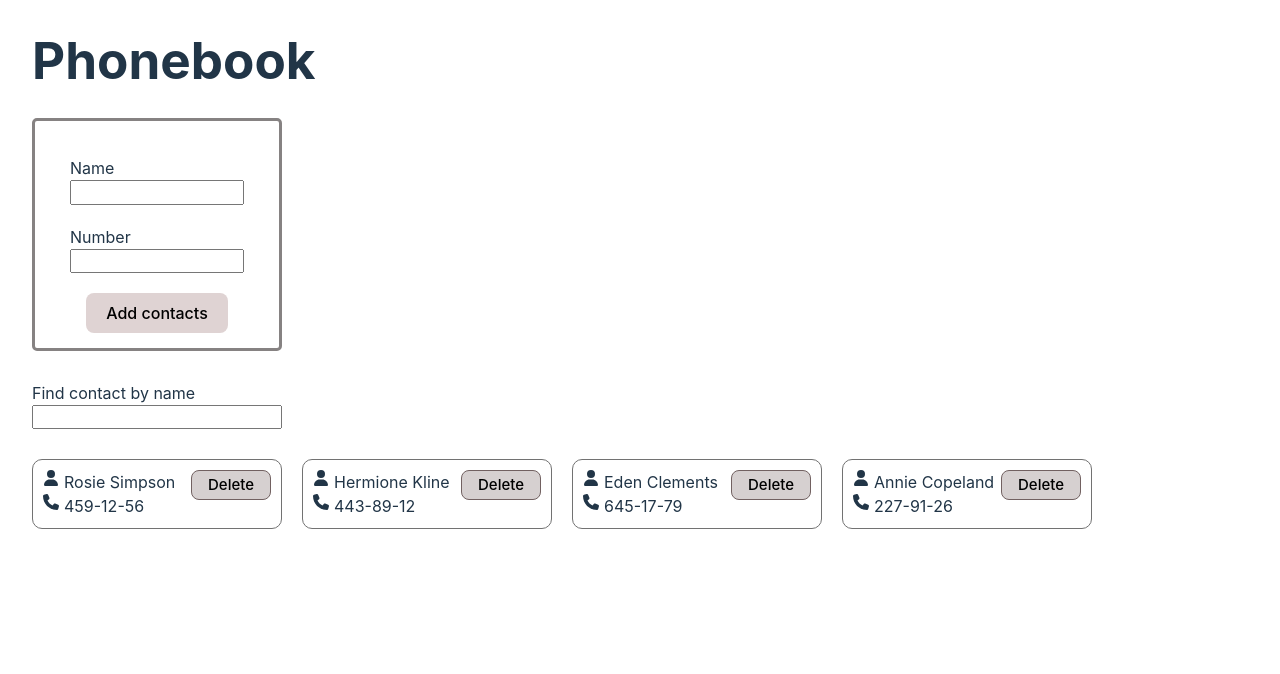
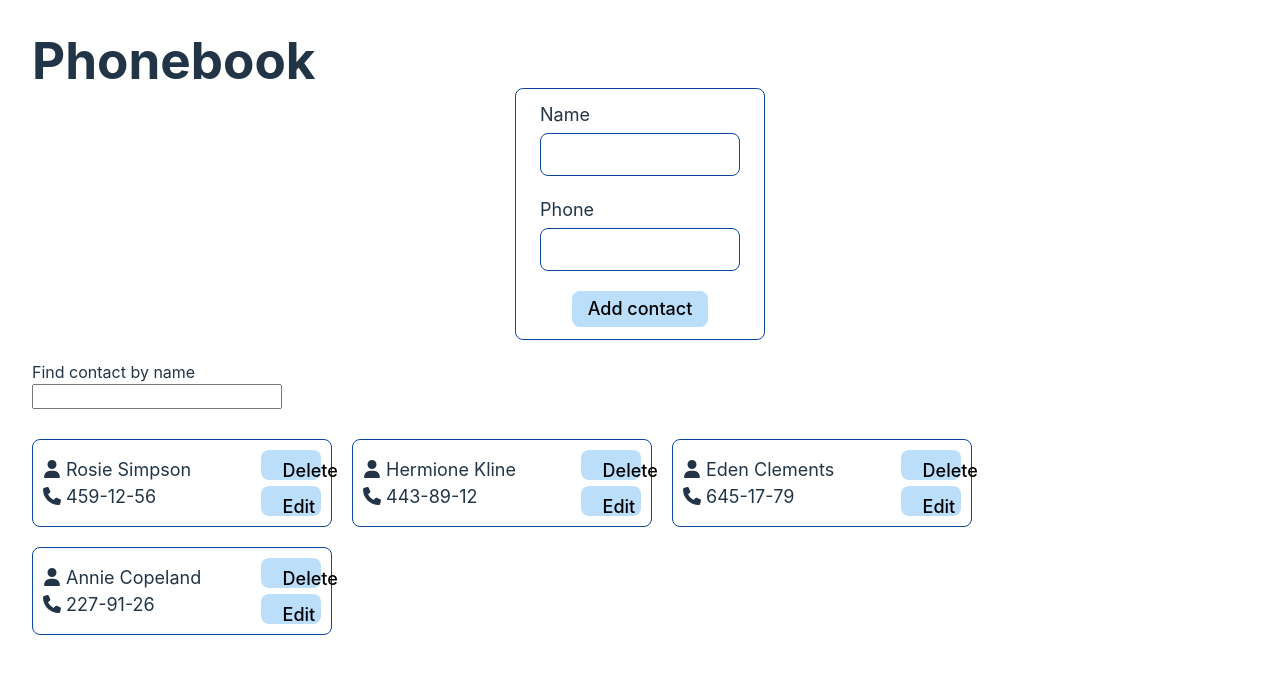
Before and after one commit to Julia24021991/goit-react-hw-08, a React (Vite) app: page / in a window 1280 px wide. Shown: the top 674 px of the page. Built offline with nearby package versions, Linux system fonts and the light colour scheme.

Commit message:
commit10

```diff
--- a/src/components/Contact/Contact.jsx
+++ b/src/components/Contact/Contact.jsx
@@ -1,14 +1,37 @@
-import { FaUser, FaPhone } from "react-icons/fa6";
-import css from "./Contact.module.css"
+import { FaUser, FaPhone } from 'react-icons/fa6';
+import css from './Contact.module.css';
 
-export const Contact = ({ contact: { name, number, id }, onDeleteButton }) => {
-    return (
-        <div className={css.contact}>
-            <div>
-                <p className={css.name}><FaUser className={css.icon} />{name}</p>
-                <p className={css.number}><FaPhone className={css.icon} />{number}</p>
-            </div>
-            <button className={css.button} onClick={() => onDeleteButton(id)}>Delete</button>
-        </div>
-    )
-}
+export const Contact = ({ contact: { name, number }, openDeleteModal, openPatchModal }) => {
+  return (
+    <div className={css.item}>
+      <div>
+        <p className={css.name}>
+          <FaUser className={css.icon} />
+          {name}
+        </p>
+        <p className={css.number}>
+          <FaPhone className={css.icon} />
+          {number}
+        </p>
+      </div>
+      <div className={css.buttons}>
+        <button
+          className={css.button}
+          onClick={() => {
+            openDeleteModal();
+          }}
+        >
+          Delete
+        </button>
+        <button
+          className={css.button}
+          onClick={() => {
+            openPatchModal();
+          }}
+        >
+          Edit
+        </button>
+      </div>
+    </div>
+  );
+};
--- a/src/components/Contact/Contact.module.css
+++ b/src/components/Contact/Contact.module.css
@@ -1,36 +1,48 @@
-.contact {
+.item {
     display: flex;
-    border: 1px solid #727272;
-    border-radius: 10px;
+    justify-content: space-between;
+    align-items: center;
+    width: 300px;
     padding: 10px;
-    justify-content: space-between;
-    margin-bottom: 10px;
-    width: 250px;
+    border: 1px solid #0d47a1;
+    border-radius: 8px;
+    font-size: 18px;
+}
+
+.info {
+    display: flex;
+    flex-direction: column;
+    gap: 8px;
+}
+
+.name,
+.number {
+    display: flex;
+    align-items: center;
 }
 
 .icon {
     margin-right: 5px;
 }
 
-.name {
-    margin: 0 auto;
-    display: flex;
-    justify-content: flex-start;
+.button {
+    width: 60px;
+    height: 30px;
+    border: none;
+    border-radius: 8px;
+    background-color: #bbdefb;
 }
 
-.number {
-    margin: 0 auto;
-    display: flex;
-    justify-content: flex-start;
+.button:hover,
+.button:focus {
+    cursor: pointer;
+    background-color: #2196f3;
+    color: #fff;
+    transition: cubic-bezier(0.25, 0.46, 0.45, 0.94);
 }
 
-.button {
-    padding: 0 5px;
-    border: 1px solid #726161;
-    font-size: 15px;
-    width: 80px;
-    height: 30px;
-    background-color: #d6d0d0;
-
-
+.buttons {
+    display: flex;
+    flex-direction: column;
+    gap: 6px;
 }
--- a/src/components/ContactForm/ContactForm.jsx
+++ b/src/components/ContactForm/ContactForm.jsx
@@ -1,62 +1,87 @@
-import { Formik, Form, Field, ErrorMessage } from "formik";
-import { useId } from "react";
-import * as Yup from "yup";
-import css from "./ContactForm.module.css"
-import { nanoid } from 'nanoid'
+import { useId } from 'react';
+import { Formik, Form, Field, ErrorMessage } from 'formik';
+import * as Yup from 'yup';
+import toast from 'react-hot-toast';
+import css from './ContactForm.module.css';
+import { useDispatch } from 'react-redux';
+import { addContact } from '../../redux/contacts/operations';
 
 const contactSchema = Yup.object().shape({
   name: Yup.string()
-        .min(3, "Too short! Min 3 symbols")
-        .max(50, "Too long! Max 50 symbols")
-        .required("Required"),
+    .min(3, 'Too short! Min 3 symbols')
+    .max(50, 'Too long! Max 50 symbols')
+    .required('Required'),
   number: Yup.string()
-        .min(3, "Too short! Min 3 symbols")
-        .max(50, "Too long! Max 50 symbols")
-        .required("Required"),
-})
+    .min(3, 'Too short! Min 3 symbols')
+    .max(50, 'Too long! Max 50 symbols')
+    .required('Required'),
+});
 
-
-export const ContactForm = ({ onAdd }) => {
+export const ContactForm = () => {
+  const dispatch = useDispatch();
   const nameFieldId = useId();
   const numberFieldId = useId();
 
+  const handleSubmit = (values, actions) => {
+    dispatch(addContact({ ...values }))
+      .unwrap()
+      .then(() => {
+        toast.success('Contact successfully added!', {
+          style: {
+            border: '1px solid #0d47a1',
+            padding: '16px',
+            color: '#111',
+          },
+          iconTheme: {
+            primary: '#2196f3',
+            secondary: '#fff',
+          },
+        });
+        actions.resetForm();
+      })
+      .catch(() => {
+        toast.error('Oops, something go wrong!', {
+          style: {
+            border: '1px solid #F1041B',
+            padding: '16px',
+            color: '#111',
+          },
+          iconTheme: {
+            primary: '#F1041B',
+            secondary: '#fff',
+          },
+        });
+      });
+  };
+
   return (
     <Formik
-            initialValues={
-                {
-                    name: "",
-                    number: ""
-                }
-            }
+      initialValues={{
+        name: '',
+        number: '',
+      }}
       validationSchema={contactSchema}
-
-            onSubmit={(values, actions) => {
-                console.log(values)
-                onAdd({ id: nanoid(5), ...values })
-                actions.resetForm();
-            }}>
-
-            <Form >
-
-                <div className={css.allForm}>
-                    <div className={css.form}>
-                        <label htmlFor={nameFieldId}>Name</label>
-                        <Field type="text" name="name" id={nameFieldId} />
-                        <ErrorMessage name="name" component="span" className={css.error} />
-
+      onSubmit={handleSubmit}
+    >
+      <Form className={css.form}>
+        <div className={css.item}>
+          <label className={css.label} htmlFor={nameFieldId}>
+            Name
+          </label>
+          <Field className={css.input} type="text" name="name" id={nameFieldId} />
+          <ErrorMessage className={css.error} name="name" component="span" />
         </div>
-                    <div className={css.form}>
-                        <label htmlFor={numberFieldId}>Number</label>
-                        <Field type="text" name="number" id={numberFieldId} />
+        <div className={css.item}>
+          <label className={css.label} htmlFor={numberFieldId}>
+            Phone
+          </label>
+          <Field className={css.input} type="text" name="number" id={numberFieldId} />
           <ErrorMessage className={css.error} name="number" component="span" />
-
         </div>
-                    <div className={css.buttonContainer}>
-                        <button type="submit" className={css.button}>Add contacts</button>
-                    </div>
-                </div>
+        <button className={css.button} type="submit">
+          Add contact
+        </button>
       </Form>
-        </Formik >
-
-    )
-}
+    </Formik>
+  );
+};
--- a/src/components/ContactForm/ContactForm.module.css
+++ b/src/components/ContactForm/ContactForm.module.css
@@ -1,31 +1,59 @@
-.allForm {
-    border: 3px solid #868282;
-    border-radius: 5px;
-    padding: 15px;
-    margin-top: 30px;
-    margin-bottom: 30px;
-    width: 250px;
-    text-align: start;
-}
-
-.buttonContainer {
-    display: flex;
-    justify-content: center;
-    align-items: center;
-}
-
 .form {
     display: flex;
     flex-direction: column;
-    justify-content: flex-start;
-    margin: 20px;
+    align-items: center;
+    max-width: 250px;
+    padding: 12px 24px;
+    border: 1px solid #0d47a1;
+    margin-bottom: 20px;
+    margin-left: auto;
+    margin-right: auto;
+    font-size: 18px;
+    border-radius: 8px;
+}
+
+.item {
+    width: 100%;
+    display: flex;
+    flex-direction: column;
+    margin-bottom: 15px;
+}
+
+.label {
+    margin-bottom: 5px;
+}
+
+.input {
+    padding: 10px;
+    border: 1px solid #0d47a1;
+    margin-bottom: 5px;
+    border-radius: 8px;
+    font-weight: 500;
+}
+
+.input:focus {
+    cursor: pointer;
+    background-color: #bbdefb;
+    color: #111;
+    box-shadow: rgba(0, 0, 0, 0.19) 0px 10px 20px, rgba(0, 0, 0, 0.23) 0px 6px 6px;
+    transition: cubic-bezier(0.25, 0.46, 0.45, 0.94);
 }
 
 .button {
-    margin: auto;
-    background-color: #dfd3d3;
+    padding: 8px 16px;
+    border: none;
+    border-radius: 8px;
+    background-color: #bbdefb;
+}
+
+.button:hover,
+.button:focus {
+    cursor: pointer;
+    background-color: #2196f3;
+    color: #fff;
+    transition: cubic-bezier(0.25, 0.46, 0.45, 0.94);
 }
 
 .error {
-    color: #d62a2a;
+    color: #F1041B;
 }
```
Lines whose indentation alone changed are shown as unchanged.
